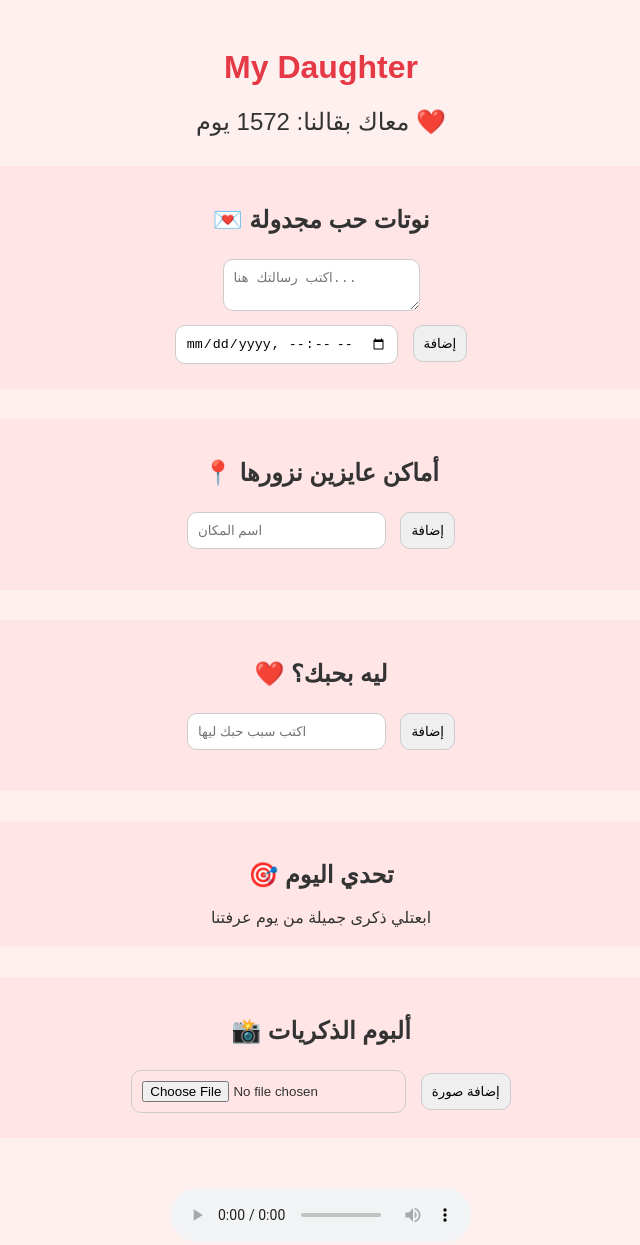
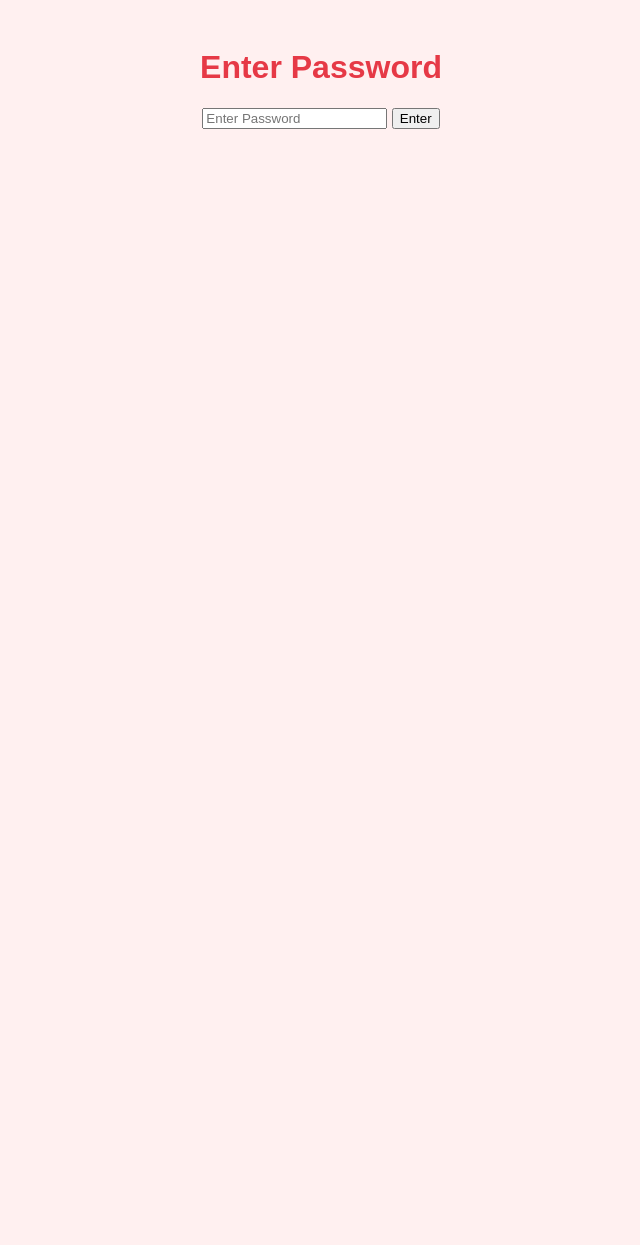
Before and after one commit to Mohamed-t54/my-daughter-app, a plain HTML site: page index.html in a window 1280 px wide. Shown: the whole page, without its empty margins (319-959 px from the left). After the commit the page ends 800 px from the top, so only its background shows below. Drawn offline with Linux system fonts and the light colour scheme.

Commit message:
Update index.html

```diff
--- a/index.html
+++ b/index.html
@@ -1,4 +1,3 @@
-
 <!DOCTYPE html>
 <html lang="en">
 
@@ -19,205 +18,143 @@
             color: #e63946;
         }
 
-        .counter {
-            font-size: 24px;
+        .section {
             margin: 20px 0;
+            padding: 15px;
+            border: 1px solid #e63946;
+            border-radius: 10px;
+            background-color: #ffe5e5;
         }
 
-        .section {
-            margin: 30px 0;
-            padding: 20px;
-            background-color: #ffe5e5;
-            border-radius: 15px;
-        }
-
-        input, textarea, button {
-            margin: 5px;
-            padding: 10px;
-            border-radius: 10px;
-            border: 1px solid #ccc;
-        }
-
-        .gallery img {
-            width: 100px;
-            height: 100px;
-            object-fit: cover;
-            margin: 5px;
-            border-radius: 10px;
-        }
-
-        audio {
-            margin-top: 20px;
+        #appContent {
+            display: none;
         }
     </style>
 </head>
 
 <body>
+    <div id="passwordSection">
+        <h1>Enter Password</h1>
+        <input type="password" id="passwordInput" placeholder="Enter Password">
+        <button onclick="checkPassword()">Enter</button>
+        <p id="passwordError" style="color: red;"></p>
+    </div>
+
+    <div id="appContent">
         <h1>My Daughter</h1>
 
-    <div class="counter" id="loveCounter"></div>
+        <audio autoplay loop>
+            <source src="https://dl.dropboxusercontent.com/scl/fi/7ttjv1v5kx2vmyuxcqxuq/Just-The-Two-Of-Us.mp3?rlkey=ws1o34o5tcku4xv2h8ke1dpdl" type="audio/mpeg">
+            Your browser does not support the audio element.
+        </audio>
 
         <div class="section">
-        <h2>💌 نوتات حب مجدولة</h2>
-        <textarea id="noteText" placeholder="اكتب رسالتك هنا..."></textarea><br>
-        <input type="datetime-local" id="noteTime">
-        <button onclick="addNote()">إضافة</button>
-        <div id="scheduledNotes"></div>
+            <h2>Love Days Counter</h2>
+            <p id="loveDays"></p>
         </div>
 
         <div class="section">
-        <h2>📍 أماكن عايزين نزورها</h2>
-        <input type="text" id="placeInput" placeholder="اسم المكان">
-        <button onclick="addPlace()">إضافة</button>
+            <h2>Love Notes</h2>
+            <textarea id="noteInput" rows="4" cols="50" placeholder="Write your love note here..."></textarea><br>
+            <button onclick="saveNote()">Save Note</button>
+            <div id="notesList"></div>
+        </div>
+
+        <div class="section">
+            <h2>Places to Visit</h2>
+            <input type="text" id="placeInput" placeholder="Add a place">
+            <button onclick="addPlace()">Add</button>
             <ul id="placesList"></ul>
         </div>
 
         <div class="section">
-        <h2>❤️ ليه بحبك؟</h2>
-        <input type="text" id="loveReasonInput" placeholder="اكتب سبب حبك ليها">
-        <button onclick="addLoveReason()">إضافة</button>
-        <ul id="loveReasonsList"></ul>
+            <h2>Why I Love You</h2>
+            <input type="text" id="reasonInput" placeholder="Add a reason">
+            <button onclick="addReason()">Add</button>
+            <ul id="reasonsList"></ul>
         </div>
 
         <div class="section">
-        <h2>🎯 تحدي اليوم</h2>
-        <div id="dailyChallenge"></div>
+            <h2>Daily Love Challenge</h2>
+            <p>Send me a picture with your smile today! 😊</p>
         </div>
 
         <div class="section">
-        <h2>📸 ألبوم الذكريات</h2>
-        <input type="file" id="photoInput" accept="image/*">
-        <button onclick="addPhoto()">إضافة صورة</button>
-        <div class="gallery" id="photoGallery"></div>
+            <h2>Our Memories</h2>
+            <input type="file" id="memoryInput" accept="image/*" onchange="addMemory(event)">
+            <div id="memoriesList"></div>
+        </div>
     </div>
 
-    <audio controls autoplay loop>
-        <source src="https://www.soundhelix.com/examples/mp3/SoundHelix-Song-1.mp3" type="audio/mpeg">
-        Your browser does not support the audio element.
-    </audio>
-
     <script>
-        const startDate = new Date('2021-02-22');
-
-        function updateLoveCounter() {
-            const today = new Date();
-            const diffTime = Math.abs(today - startDate);
-            const diffDays = Math.floor(diffTime / (1000 * 60 * 60 * 24));
-            document.getElementById('loveCounter').innerText = `معاك بقالنا: ${diffDays} يوم ❤️`;
-        }
-
-        updateLoveCounter();
-        setInterval(updateLoveCounter, 86400000);
-
-        function addNote() {
-            const note = document.getElementById('noteText').value;
-            const time = document.getElementById('noteTime').value;
-            if (note && time) {
-                const scheduledNotes = JSON.parse(localStorage.getItem('scheduledNotes')) || [];
-                scheduledNotes.push({ note, time });
-                localStorage.setItem('scheduledNotes', JSON.stringify(scheduledNotes));
-                showScheduledNotes();
+        function checkPassword() {
+            const password = document.getElementById('passwordInput').value;
+            if (password === 'walaa4ever') {
+                document.getElementById('passwordSection').style.display = 'none';
+                document.getElementById('appContent').style.display = 'block';
+            } else {
+                document.getElementById('passwordError').innerText = 'Incorrect Password, Try Again.';
             }
         }
 
-        function showScheduledNotes() {
-            const scheduledNotes = JSON.parse(localStorage.getItem('scheduledNotes')) || [];
-            const container = document.getElementById('scheduledNotes');
-            container.innerHTML = '';
-            const now = new Date();
+        // Love Days Counter
+        const startDate = new Date('2021-02-22');
+        const today = new Date();
+        const diffTime = Math.abs(today - startDate);
+        const diffDays = Math.ceil(diffTime / (1000 * 60 * 60 * 24));
+        document.getElementById('loveDays').innerText = `${diffDays} days since our love began.`;
 
-            scheduledNotes.forEach(noteObj => {
-                if (new Date(noteObj.time) <= now) {
-                    container.innerHTML += `<p>${noteObj.note}</p>`;
+        // Love Notes
+        function saveNote() {
+            const note = document.getElementById('noteInput').value;
+            if (note) {
+                const notesList = document.getElementById('notesList');
+                const noteElement = document.createElement('p');
+                noteElement.innerText = note;
+                notesList.appendChild(noteElement);
+                document.getElementById('noteInput').value = '';
             }
-            });
         }
 
-        showScheduledNotes();
-        setInterval(showScheduledNotes, 60000);
-
+        // Places to Visit
         function addPlace() {
             const place = document.getElementById('placeInput').value;
             if (place) {
-                const places = JSON.parse(localStorage.getItem('places')) || [];
-                places.push(place);
-                localStorage.setItem('places', JSON.stringify(places));
-                showPlaces();
+                const placesList = document.getElementById('placesList');
+                const placeElement = document.createElement('li');
+                placeElement.innerText = place;
+                placesList.appendChild(placeElement);
+                document.getElementById('placeInput').value = '';
             }
         }
 
-        function showPlaces() {
-            const places = JSON.parse(localStorage.getItem('places')) || [];
-            const list = document.getElementById('placesList');
-            list.innerHTML = '';
-            places.forEach(place => {
-                list.innerHTML += `<li>${place}</li>`;
-            });
-        }
-
-        showPlaces();
-
-        function addLoveReason() {
-            const reason = document.getElementById('loveReasonInput').value;
+        // Why I Love You
+        function addReason() {
+            const reason = document.getElementById('reasonInput').value;
             if (reason) {
-                const reasons = JSON.parse(localStorage.getItem('loveReasons')) || [];
-                reasons.push(reason);
-                localStorage.setItem('loveReasons', JSON.stringify(reasons));
-                showLoveReasons();
+                const reasonsList = document.getElementById('reasonsList');
+                const reasonElement = document.createElement('li');
+                reasonElement.innerText = reason;
+                reasonsList.appendChild(reasonElement);
+                document.getElementById('reasonInput').value = '';
             }
         }
 
-        function showLoveReasons() {
-            const reasons = JSON.parse(localStorage.getItem('loveReasons')) || [];
-            const list = document.getElementById('loveReasonsList');
-            list.innerHTML = '';
-            reasons.forEach(reason => {
-                list.innerHTML += `<li>${reason}</li>`;
-            });
-        }
-
-        showLoveReasons();
-
-        const challenges = [
-            'ابعتلي صورة وأنت مبتسم النهارده',
-            'اكتبلي حاجة نفسك تعملها معايا',
-            'ابعتلي أغنية بتحب تسمعها معايا',
-            'ابعتلي ذكرى جميلة من يوم عرفتنا',
-            'قوللي أكتر حاجة بتحبها فيا'
-        ];
-
-        function showDailyChallenge() {
-            const index = new Date().getDate() % challenges.length;
-            document.getElementById('dailyChallenge').innerText = challenges[index];
-        }
-
-        showDailyChallenge();
-
-        function addPhoto() {
-            const input = document.getElementById('photoInput');
-            const file = input.files[0];
+        // Memories Gallery
+        function addMemory(event) {
+            const file = event.target.files[0];
             if (file) {
                 const reader = new FileReader();
-                reader.onload = function (e) {
-                    const photos = JSON.parse(localStorage.getItem('photos')) || [];
-                    photos.push(e.target.result);
-                    localStorage.setItem('photos', JSON.stringify(photos));
-                    showPhotos();
+                reader.onload = function(e) {
+                    const img = document.createElement('img');
+                    img.src = e.target.result;
+                    img.style.width = '100px';
+                    img.style.margin = '10px';
+                    document.getElementById('memoriesList').appendChild(img);
                 }
                 reader.readAsDataURL(file);
             }
         }
-
-        function showPhotos() {
-            const photos = JSON.parse(localStorage.getItem('photos')) || [];
-            const gallery = document.getElementById('photoGallery');
-            gallery.innerHTML = '';
-            photos.forEach(photo => {
-                gallery.innerHTML += `<img src="${photo}">`;
-            });
-        }
-
-        showPhotos();
     </script>
 </body>
 
```
Lines whose indentation alone changed are shown as unchanged.
